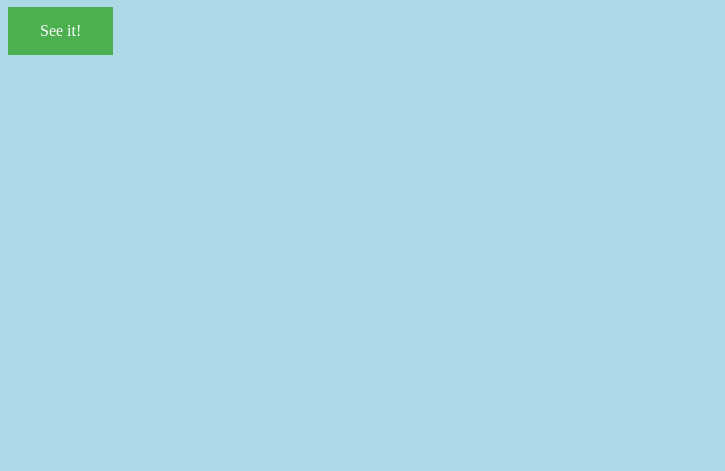
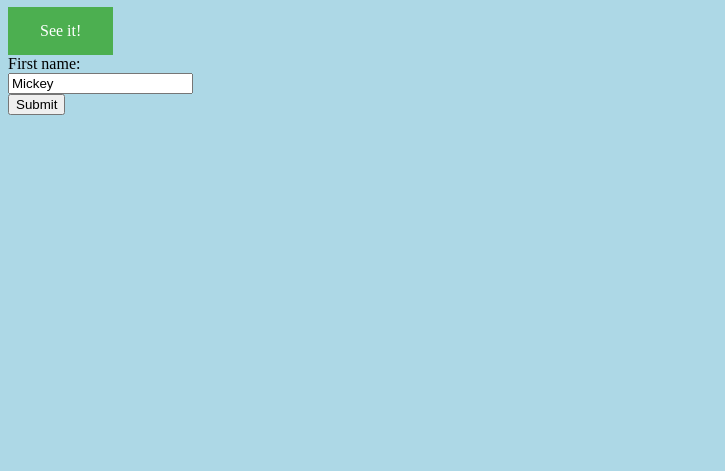
Before and after one commit to Gijsgijs/gijsgijs2.github.io, a plain HTML site: page index.html in a window 1280 px wide. Shown: the part 329-800 px from the top of the page, without its empty margins (0-725 px from the left). Drawn offline with Linux system fonts and the light colour scheme.

Commit message:
Update index.html

```diff
--- a/index.html
+++ b/index.html
@@ -16,5 +16,11 @@
 		<h1>Interesting news article:</h1>
 		<a href="https://www.google.com/search?q=too+much+screen+time+robs+children+of+sleep&safe=off&sxsrf=ACYBGNSBtfN_pD-9703t__jNy2-WbbmXOg:1579084219950&source=lnms&tbm=isch&sa=X&ved=2ahUKEwjclICQs4XnAhXDKFAKHUmOBEkQ_AUoAXoECA0QAw&biw=1920&bih=1129#imgrc=UG6_-mhKk0MVnM:" class="button">See it!</a>
 		<script src="myscript.js"></script>
+		<form action="/action_page.php">
+		  First name:<br>
+		  <input type="text" name="firstname" value="Mickey">
+		  <br>
+		  <input type="submit" value="Submit">
+		</form>
 	</body>
 </html>
```
